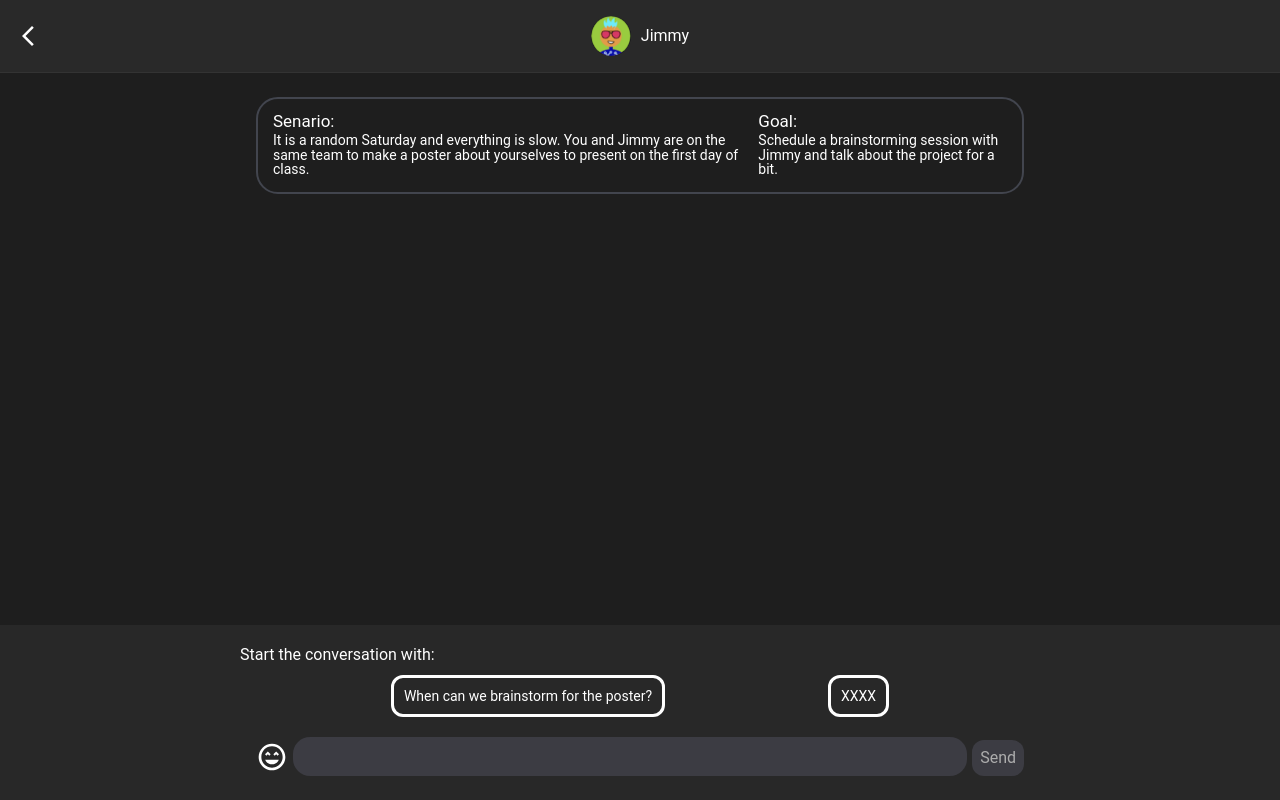
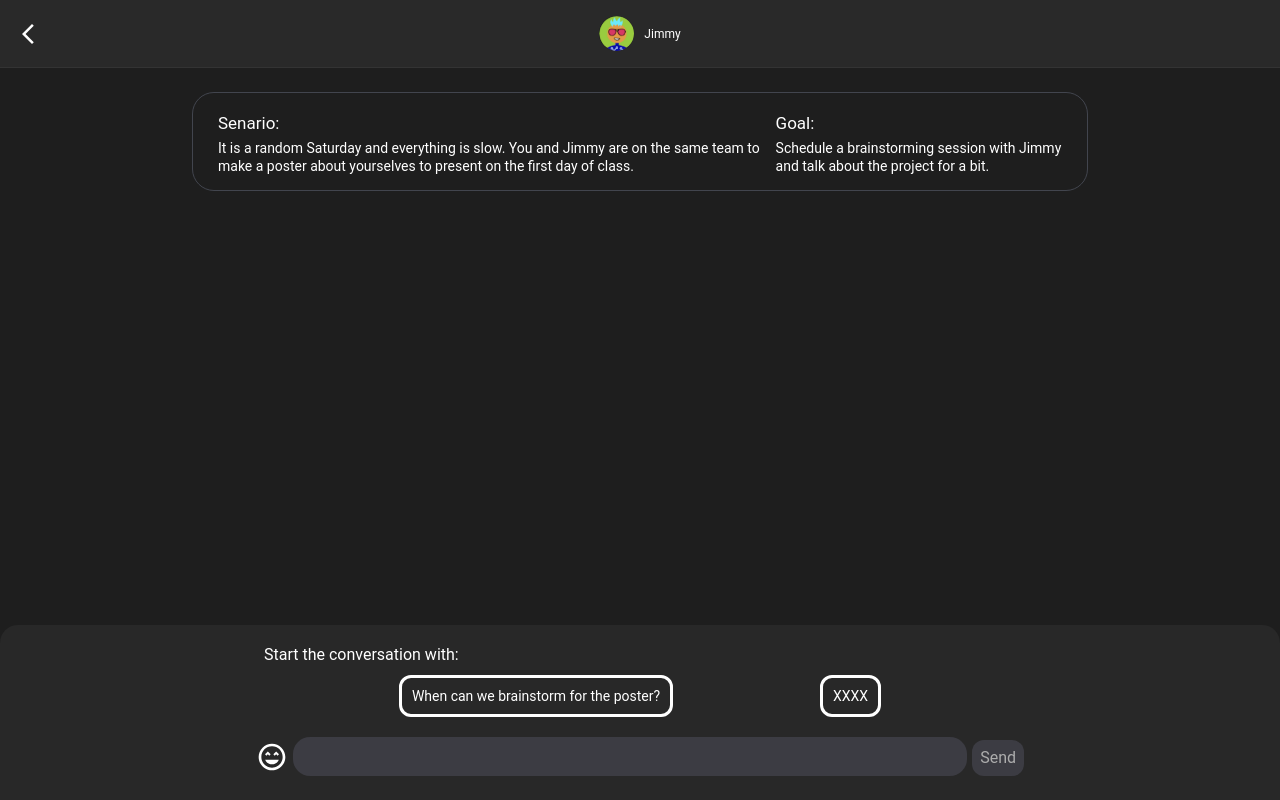
Before and after one commit to nvdaz/asim, a React (Create React App) app: page / in a window 1280 px wide. Built offline with nearby package versions, Linux system fonts and the light colour scheme.

Commit message:
restructuring for project goal

```diff
--- a/src/App.js
+++ b/src/App.js
@@ -1,19 +1,10 @@
 import { useState, useCallback } from "react";
 import Header from "./components/header";
-import Inputs from "./components/InputSection";
-import Messages from "./components/messages";
+import InputAndMessages from "./components/InputAndMessages/index.js";
 import "./App.css";
 
 function App() {
-  const [inputHeight, setInputHeight] = useState(null);
   const [headerHeight, setHeaderHeight] = useState(null);
-  const [messages, setMessages] = useState([]);
-
-  const input = useCallback((node) => {
-    if (node !== null) {
-      setInputHeight(node.getBoundingClientRect().height);
-    }
-  }, []);
 
   const header = useCallback((node) => {
     if (node !== null) {
@@ -26,14 +17,7 @@ function App() {
       <div ref={header}>
         <Header />
       </div>
-      <Messages
-        messages={messages}
-        inputHeight={inputHeight}
-        headerHeight={headerHeight}
-      />
-      <div ref={input}>
-        <Inputs messages={messages} setMessages={setMessages} />
-      </div>
+      <InputAndMessages headerHeight={headerHeight} />
     </div>
   );
 }
--- /dev/null
+++ b/src/components/InputAndMessages/index.js
@@ -0,0 +1,46 @@
+import { useState, useCallback } from "react";
+import Inputs from "../InputSection/index.js";
+import Messages from "../messages/index.js";
+
+const InputAndMessages = ({ headerHeight }) => {
+  const [inputHeight, setInputHeight] = useState(null);
+  const [messages, setMessages] = useState([]);
+  const [showChoicesSection, setShowChoicesSection] = useState(true);
+  const [choice, setChoice] = useState('');
+  const [selectedButton, setSelectedButton] = useState(null);
+
+  const input = useCallback(
+    (node) => {
+      if (node !== null) {
+        setInputHeight(node.getBoundingClientRect().height);
+      }
+    },
+    [showChoicesSection]
+  );
+
+  return (
+    <div>
+      <Messages
+        height={`calc(100vh - ${headerHeight}px - ${inputHeight}px - 3rem)`}
+        messages={messages}
+        setMessages={setMessages}
+        selectedButton={selectedButton}
+        setSelectedButton={setSelectedButton}
+      />
+      <div ref={input}>
+        <Inputs
+          choice={choice}
+          setChoice={setChoice}
+          showChoicesSection={showChoicesSection}
+          setShowChoicesSection={setShowChoicesSection}
+          messages={messages}
+          setMessages={setMessages}
+          selectedButton={selectedButton}
+          setSelectedButton={setSelectedButton}
+        />
+      </div>
+    </div>
+  );
+};
+
+export default InputAndMessages;
--- /dev/null
+++ b/src/components/InputSection/choice.js
@@ -0,0 +1,16 @@
+import styles from "./index.module.css";
+
+const Choice = ({ index, message, func, selectedButton }) => {
+  return (
+    <div
+      className={
+        selectedButton === index ? styles.selectedBtn : styles.selectableBtn
+      }
+      onClick={func}
+    >
+      {message}
+    </div>
+  );
+};
+
+export default Choice;
--- a/src/components/InputSection/index.js
+++ b/src/components/InputSection/index.js
@@ -3,30 +3,53 @@ import SentimentVerySatisfiedOutlinedIcon from "@mui/icons-material/SentimentVer
 import useMediaQuery from "@mui/material/useMediaQuery";
 import EmojiPicker from "emoji-picker-react";
 import TextareaAutosize from "./textareaAutosize.js";
+import Choice from "./choice.js";
 
 import styles from "./index.module.css";
 
-const Input = () => {
+const Input = ({
+  choice,
+  setChoice,
+  showChoicesSection,
+  setShowChoicesSection,
+  messages,
+  setMessages,
+  selectedButton,
+  setSelectedButton,
+}) => {
   const [isEmojiPickerOpen, setIsEmojiPickerOpen] = useState(false);
-  const [message, setMessage] = useState("");
-  const [selectedButton, setSelectedButton] = useState(null);
 
   const isMobile = useMediaQuery("(max-width: 400px)");
   const isDesktop = useMediaQuery("(min-width: 800px)");
   const divRef = useRef(null);
 
   const handleAddEmoji = (e) => {
-    setMessage(message + e.emoji);
+    setChoice(choice + e.emoji);
   };
 
   const handleMessageChange = (e) => {
-    setMessage(e.target.value);
+    setChoice(e.target.value);
     setIsEmojiPickerOpen(false);
   };
 
   const handleButtonClick = (index, message) => {
     setSelectedButton(index);
-    setMessage(message);
+    setChoice(message);
+  };
+
+  const handleSend = () => {
+    setMessages([...messages,
+      {
+        text: choice,
+        isSendedText: true,
+      },
+      {
+        text: "Brainstorm? It's always a storm in my brain.",
+        isSendedText: false,
+      },
+    ]);
+    setShowChoicesSection(false);
+    setChoice("");
   };
 
   const choices = ["When can we brainstorm for the poster?", "XXXX"];
@@ -37,16 +60,13 @@ const Input = () => {
         <div>Start the conversation with:</div>
         <div className={styles.choices}>
           {choices.map((c, index) => (
-            <div
-              className={
-                selectedButton === index
-                  ? styles.selectedBtn
-                  : styles.selectableBtn
-              }
-              onClick={() => handleButtonClick(index, c)}
-            >
-              {c}
-            </div>
+            <Choice
+              key={index}
+              index={index}
+              message={c}
+              func={() => handleButtonClick(index, c)}
+              selectedButton={selectedButton}
+            />
           ))}
         </div>
       </div>
@@ -54,8 +74,12 @@ const Input = () => {
   };
 
   return (
-    <div ref={divRef} className={styles.wrapper}>
-      {choicesSection()}
+    <div
+      ref={divRef}
+      className={styles.wrapper}
+      style={{ borderRadius: showChoicesSection ? "18px 18px 0 0" : 0 }}
+    >
+      {showChoicesSection && choicesSection()}
       <div className={styles.inputWrapper}>
         <SentimentVerySatisfiedOutlinedIcon
           sx={{
@@ -70,14 +94,15 @@ const Input = () => {
           className={styles.inputBubble}
           onClick={() => setIsEmojiPickerOpen(false)}
         >
-          <TextareaAutosize value={message} onChange={handleMessageChange} />
+          <TextareaAutosize value={choice} onChange={handleMessageChange} />
         </div>
         <div
           className={styles.sendButton}
           style={{
-            backgroundColor: message === "" ? "#3C3C43" : "#FFB930",
-            color: message === "" ? "#ACACAC" : "#282828",
+            backgroundColor: choice.length === 0 ? "#3C3C43" : "#FFB930",
+            color: choice.length === 0 ? "#ACACAC" : "#282828",
           }}
+          onClick={handleSend}
         >
           Send
         </div>
--- a/src/components/InputSection/index.module.css
+++ b/src/components/InputSection/index.module.css
@@ -2,6 +2,7 @@
   background-color: #282828;
   color: white;
   border-top: 0;
+  bottom: 0;
   position: relative;
 }
 
@@ -138,10 +139,16 @@
     font-size: 0.8rem;
     line-height: 1.2rem;
   }
+  .choicesWrapper {
+    padding: 20px 1.5rem 0;
+  }
 }
 
 @media screen and (max-width: 400px) {
   .previewBtn {
     font-size: 16px;
   }
+  .choicesWrapper {
+    padding: 20px 1.5rem 0;
+  }
 }
--- a/src/components/header.js
+++ b/src/components/header.js
@@ -19,6 +19,7 @@ export default function header() {
           alignItems: "center",
           padding: "16px",
           color: "white",
+          fontSize: "12px",
         }}
       >
         <ArrowBackIosNewIcon style={{ cursor: "pointer" }} />
@@ -27,10 +28,13 @@ export default function header() {
             display: "flex",
             gap: "10px",
             alignItems: "center",
-            cursor: "pointer",
           }}
         >
-          <Avatar alt="Jimmy" src={pic} />
+          <Avatar
+            alt="Jimmy"
+            sx={{ width: 35, height: 35 }}
+            src={pic}
+          />
           <div>Jimmy</div>
         </div>
         <ArrowBackIosNewIcon style={{ opacity: 0 }} />
--- a/src/components/messages/explaination.js
+++ b/src/components/messages/explaination.js
@@ -1,19 +1,8 @@
+import styles from "./index.module.css";
+
 const Explanation = ({}) => {
   return (
-    <div
-      style={{
-        fontSize: "14px",
-        border: "#42454E 2px solid",
-        borderRadius: "22px",
-        padding: "15px",
-        color: "white",
-        display: "flex",
-        flexDirection: "row",
-        gap: "10px",
-        paddingBottom: "15px",
-        marginBottom: '20px',
-      }}
-    >
+    <div className={styles.explanation}>
       <div>
         <div
           style={{
--- a/src/components/messages/index.js
+++ b/src/components/messages/index.js
@@ -1,8 +1,15 @@
 import { useEffect } from "react";
 import styles from "./index.module.css";
 import Explanation from "./explaination";
+import Choice from "../InputSection/choice";
 
-export default function Messages({ messages, headerHeight, inputHeight }) {
+export default function Messages({
+  height,
+  messages,
+  setMessages,
+  selectedButton,
+  setSelectedButton,
+}) {
   useEffect(() => {
     const messageDivs = document.querySelectorAll('[data-role="message"]');
     messageDivs?.forEach((m, index) => {
@@ -17,14 +24,20 @@ export default function Messages({ messages, headerHeight, inputHeight }) {
     });
   }, []);
 
+    // const handleButtonClick = (index, message) => {
+    //   setSelectedButton(index);
+    //   setMessage(message);
+    // };
+
   return (
     <div
       style={{
-        maxHeight: `calc(100vh - ${headerHeight}px - ${inputHeight}px)`,
+        height: height,
       }}
-      className={styles.messageWrapper}
+      className={styles.wrapper}
     >
-      <Explanation/>
+      <Explanation />
+      <div className={styles.messageWrapper}>
         {messages?.map((message, index) => (
           <div
             key={index}
@@ -52,5 +65,40 @@ export default function Messages({ messages, headerHeight, inputHeight }) {
           </div>
         ))}
       </div>
+      {/* <div
+        style={{
+          background: "#42454E",
+          color: "white",
+          borderRadius: "22px",
+          padding: "15px 20px",
+          lineHeight: 1.5,
+        }}
+      >
+        <div>
+          Autistic people tend to think literally, so it is best to avoid idioms
+          and slang.
+        </div>
+        <div>
+          Try to avoid using metaphors or abstract expressions where the meaning
+          could be taken literally. Instead of “When can we brainstorm for the
+          poster?”, you can say:
+        </div>
+        <div
+          style={{ display: "flex", justifyContent: "center", padding: "10px" }}
+        >
+          <Choice
+            index={0}
+            message={"When is a good time to think about ideas for the poster?"}
+            func={() =>
+              handleButtonClick(
+                0,
+                "When is a good time to think about ideas for the poster?"
+              )
+            }
+            selectedButton={null}
+          />
+        </div>
+      </div> */}
+    </div>
   );
 }
--- a/src/components/messages/index.module.css
+++ b/src/components/messages/index.module.css
@@ -16,7 +16,7 @@
   align-self: flex-start;
 }
 
-.messageWrapper {
+.wrapper {
   overflow: auto;
   display: flex;
   flex-direction: column;
@@ -24,17 +24,47 @@
   flex: 1;
 }
 
+.messageWrapper {
+  display: flex;
+  flex-direction: column;
+  padding: 0 5%;
+}
+
+.explanation {
+  font-size: 14px;
+  border: #42454E 1.5px solid;
+  border-radius: 22px;
+  padding: 19px 25px;
+  color: white;
+  display: flex;
+  flex-direction: row;
+  gap: 10px;
+  padding-bottom: 15px;
+  margin-bottom: 20px;
+  line-height: 1.3;
+}
+
 @media screen and (min-width: 800px) {
-  .messageWrapper {
-    padding: 1.5rem 20%;
+  .wrapper {
+    padding: 1.5rem 15%;
     font-size: 0.8rem;
     line-height: 0.9rem;
   }
 }
 
 @media screen and (min-width: 400px) {
-  .messageWrapper {
+  .wrapper {
     font-size: 0.8rem;
     line-height: 0.9rem;
   }
 }
+
+@media screen and (max-width: 400px) {
+  .messageWrapper {
+      padding: 0;
+  }
+
+  .explanation {
+    flex-direction: column;
+  }
+}
```
Lines whose indentation alone changed are shown as unchanged.
